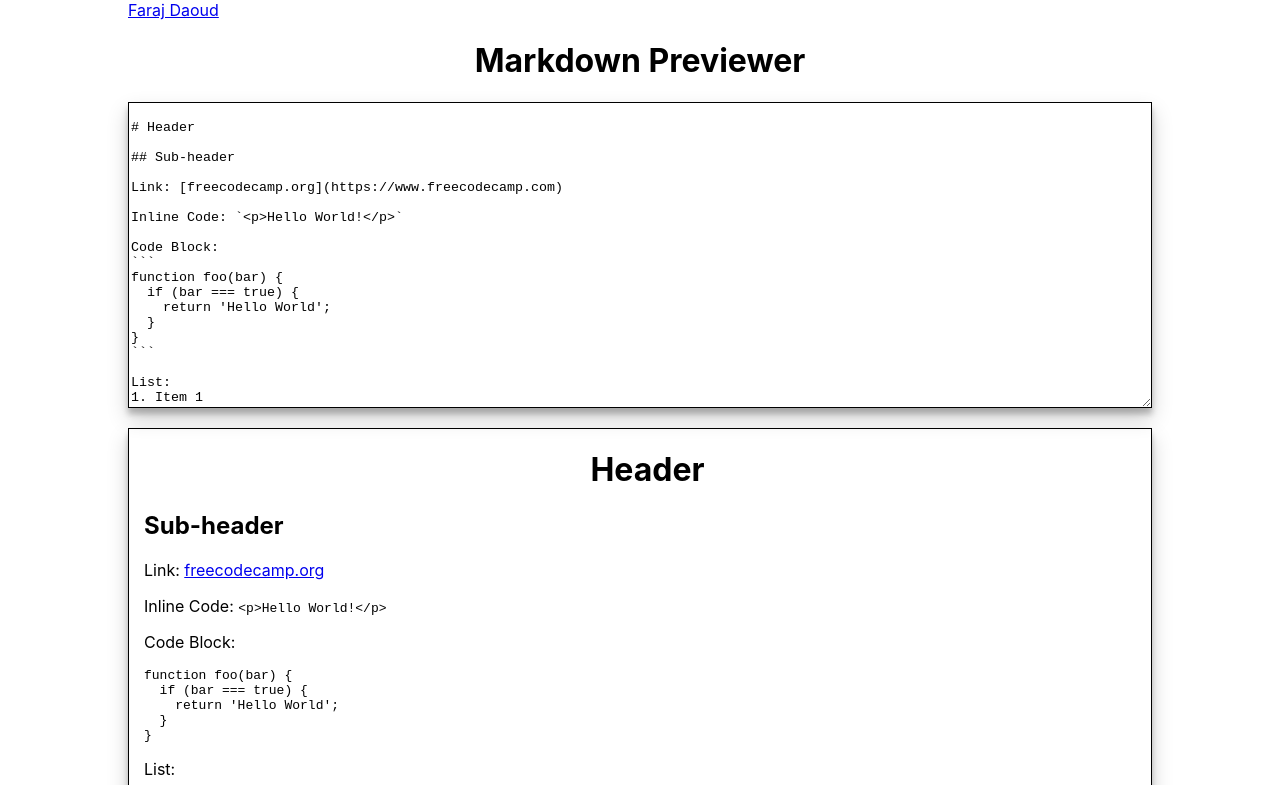
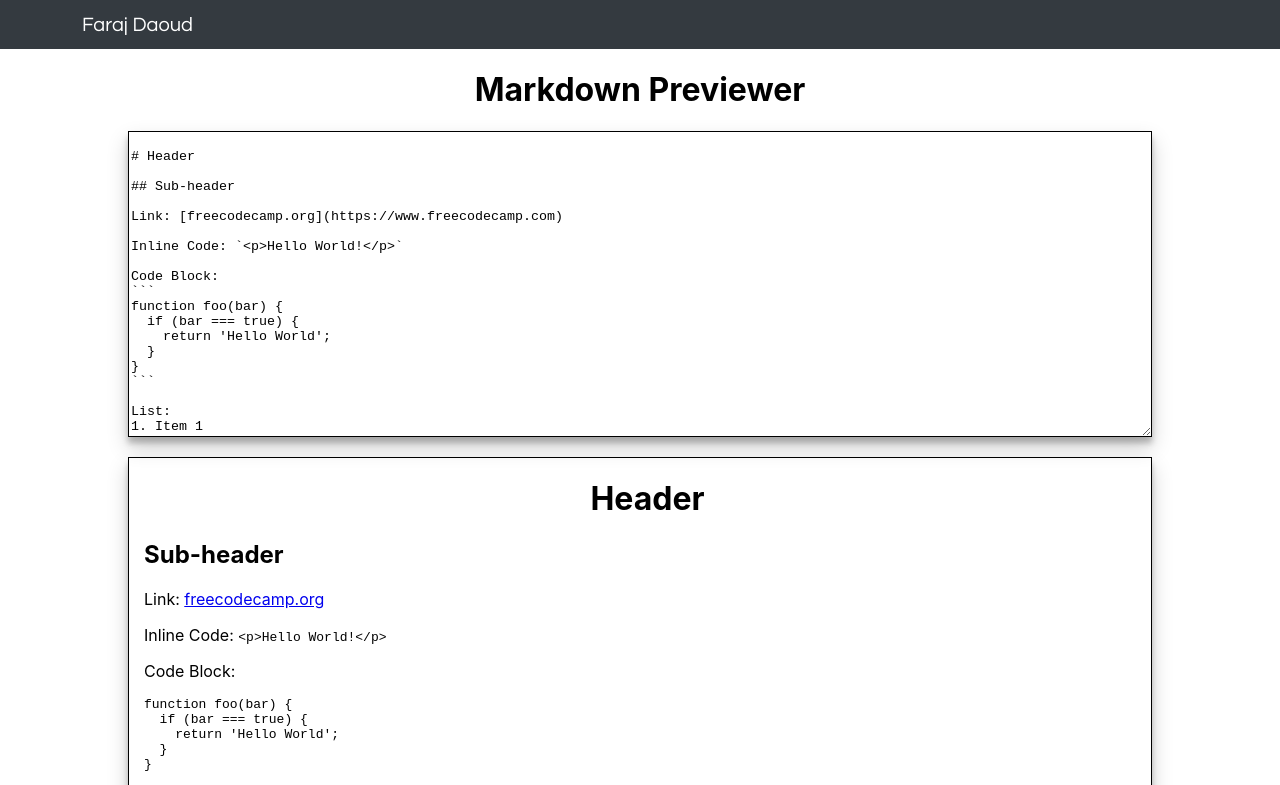
Before and after one commit to FarajDaoud/markdown-previewer, a React app: page / in a window 1280 px wide. Shown: the top 785 px of the page. Built offline with nearby package versions, Linux system fonts and the light colour scheme.

Commit message:
added navbar

```diff
--- a/public/index.html
+++ b/public/index.html
@@ -14,10 +14,8 @@
   </head>
   <body >
     <main id="main-wrapper">
-      <nav class="navbar navbar-expand-md navbar-dark bg-dark">
-        <div class="container">
-            <a class="navbar-brand" href="https://farajdaoud.com">Faraj Daoud</a>
-        </div>
+      <nav id="nav">
+          <a class="navbar-brand" href="https://farajdaoud.com">Faraj Daoud</a>
       </nav>
       <header id="header">
           <h1>Markdown Previewer</h1>
--- a/src/index.css
+++ b/src/index.css
@@ -8,9 +8,32 @@ body {
   -moz-osx-font-smoothing: grayscale;
 }
 
+#nav {
+  display: flex;
+  width: 100%;
+  height: 49px;
+  background-color: rgb(52, 58, 64);
+  justify-content: flex-start;
+  align-items: center;
+}
+
+#nav a {
+  color: white;
+  display: flex;
+  line-height: inherit;
+  white-space: nowrap;
+  text-decoration: none;
+  background-color: initial;
+  box-sizing: border-box;
+  cursor: pointer;
+  font: 20px Century Gothic,Futura,sans-serif;
+  text-align: left;
+  padding-left: 82px;
+}
+
 #main-wrapper{
   display: flex;
-  width: 80%;
+  width: 100%;
   flex-wrap: wrap;
   margin: auto;
 }
@@ -25,7 +48,9 @@ body {
 
 #root{
   display: flex;
-  width: 100%;
+  flex-wrap: wrap;
+  width: 80%;
+  margin: auto;
 }
 
 #app-wrapper {
@@ -57,7 +82,7 @@ body {
 }
 
 @media (max-width: 767px) {
-  #main-wrapper {
+  #root {
     width: 95%;
   }
 }
```
